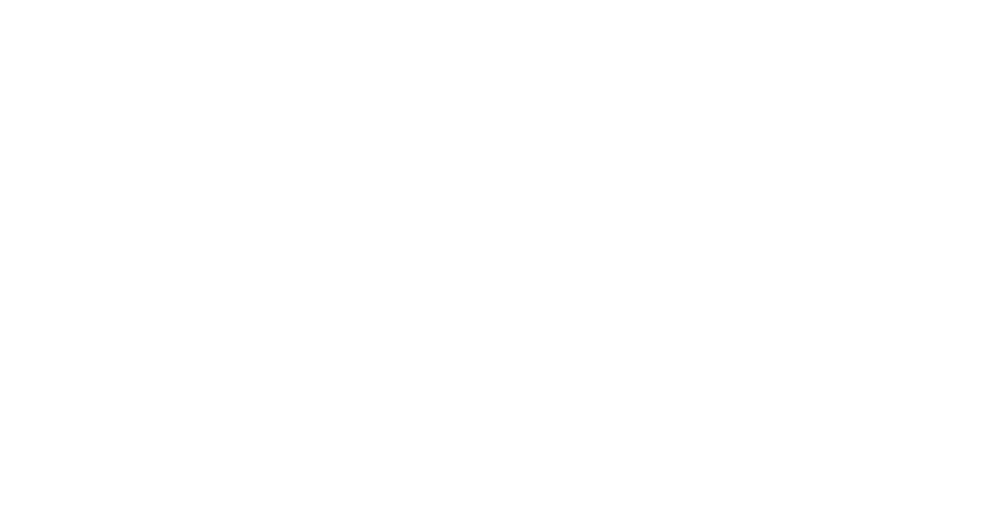
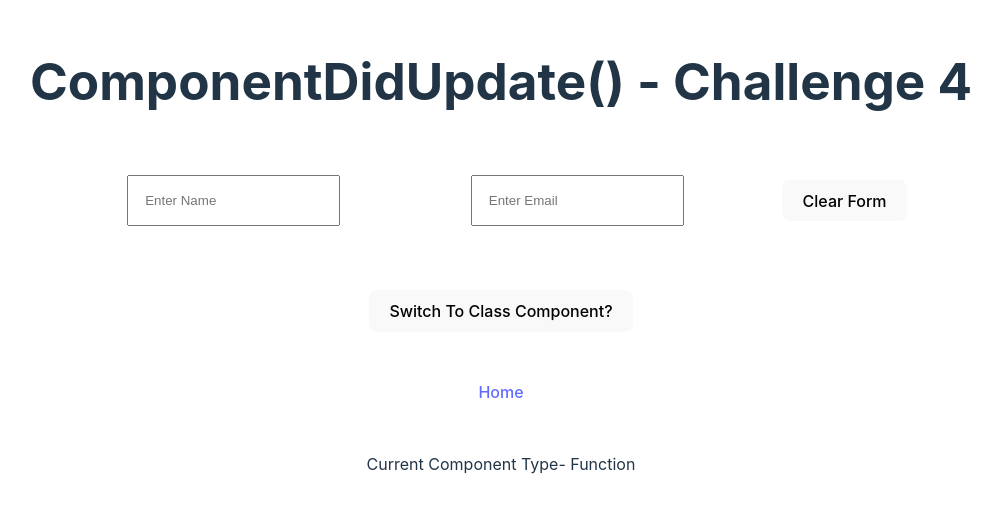
Before and after one commit to GMohammadAli/ReactClassComponents, a React (Vite) app: page /videos/13 in a window 1280 px wide. Before the commit this address had no page. Shown: the part 153-666 px from the top of the page, without its empty margins (139-1140 px from the left). Built offline with nearby package versions, Linux system fonts and the light colour scheme.

Commit message:
componentDidMount() Part 2

```diff
--- a/src/App.jsx
+++ b/src/App.jsx
@@ -28,6 +28,9 @@
         <li>
           <Link to='/videos/12'>Vidoe 12</Link>
         </li>
+        <li>
+          <Link to='/videos/13'>Video 13</Link>
+        </li>
       </ol>
     </>
   );
--- a/src/main.jsx
+++ b/src/main.jsx
@@ -9,6 +9,7 @@
 import Video7n8n9 from './modules/Video7n8n9.jsx'
 import Video10 from './modules/Video10.jsx'
 import Video12 from './modules/Video12.jsx'
+import Video13 from './modules/Video13.jsx'
 
 ReactDOM.createRoot(document.getElementById('root')).render(
   <BrowserRouter>
@@ -20,6 +21,7 @@
       <Route path='/videos/7n8n9' element={<Video7n8n9 />}/>
       <Route path='/videos/10' element={<Video10 />}/>
       <Route path='/videos/12' element={<Video12 />}/>
+      <Route path='/videos/13' element={<Video13 />}/>
     </Routes>
   </BrowserRouter>
 )
--- /dev/null
+++ b/src/modules/Video13.jsx
@@ -0,0 +1,152 @@
+import React, { Component, useEffect, useState } from 'react'
+import { FunctionToClassCompRenderer } from '../layout/FunctionToClassCompRenderer'
+
+export default class Video13 extends Component {
+  render() {
+    return <FunctionToClassCompRenderer
+            videoTitle={"ComponentDidUpdate() - Challenge 4"}
+            FunctionBasedComponent={<Video13Function />}
+            ClassBasedComponent={<Video13Class />}
+        />
+  }
+}
+
+function Video13Function() {
+    const [ formData, setFormData] = useState({})
+
+    useEffect(() => {
+        const localFormData = localStorage.getItem("formData")
+        localFormData ? setFormData(JSON.parse(localFormData)) : ''
+    },[])
+
+    useEffect(() => {
+        const setData = JSON.stringify(formData)
+        localStorage.setItem("formData", setData);
+        // console.log("Change in Form Data", formData)
+    },[formData])
+
+  return (
+    <form
+      style={{
+        margin: "2rem",
+        display: "flex",
+        justifyContent: "space-around",
+        alignItems: "center",
+      }}
+    >
+      <input
+        style={{
+          margin: "2rem",
+          padding: "1rem",
+        }}
+        type="text"
+        placeholder="Enter Name"
+        defaultValue={formData.name}
+        onChange={(event) => {
+          setFormData((prevState) => {
+            return {
+              ...prevState,
+              name: event.target.value,
+            };
+          });
+        }}
+      />
+      <input
+        style={{
+          margin: "2rem",
+          padding: "1rem",
+        }}
+        type="email"
+        placeholder="Enter Email"
+        defaultValue={formData.email}
+        onChange={(event) => {
+          setFormData((prevState) => {
+            return {
+              ...prevState,
+              email: event.target.value,
+            };
+          });
+        }}
+      />
+      <button
+        type="button"
+        onClick={() => {
+          localStorage.setItem("formData", JSON.stringify({}));
+          setFormData({})
+        }}
+      >
+        Clear Form
+      </button>
+    </form>
+  );
+}
+
+class Video13Class extends Component {
+    state = {
+        name: "",
+        email: "",
+    }
+
+    componentDidMount() {
+        const localFormData = localStorage.getItem('formDataOfCLass')
+        this.setState(JSON.parse(localFormData))
+    }
+
+    componentDidUpdate() {
+        localStorage.setItem("formDataOfCLass", JSON.stringify(this.state));
+    }
+
+  render() {
+    return (
+      <form
+        style={{
+          margin: "2rem",
+          display: "flex",
+          justifyContent: "space-around",
+          alignItems: "center",
+        }}
+      >
+        <input
+          style={{
+            margin: "2rem",
+            padding: "1rem",
+          }}
+          type="text"
+          placeholder="Enter Name"
+          defaultValue={this.state.name}
+          onChange={(event) => {
+            this.setState({
+              name: event.target.value,
+            });
+          }}
+        />
+        <input
+          style={{
+            margin: "2rem",
+            padding: "1rem",
+          }}
+          type="email"
+          placeholder="Enter Email"
+          defaultValue={this.state.email}
+          onChange={(event) => {
+            this.setState({
+              email: event.target.value,
+            });
+          }}
+        />
+        <button
+          type="button"
+          onClick={() => {
+            localStorage.setItem("formDataOfCLass", JSON.stringify({}));
+            this.setState({
+              name: "",
+              email: "",
+            });
+          }}
+        >
+          Clear Form
+        </button>
+      </form>
+    );
+  }
+}
```
